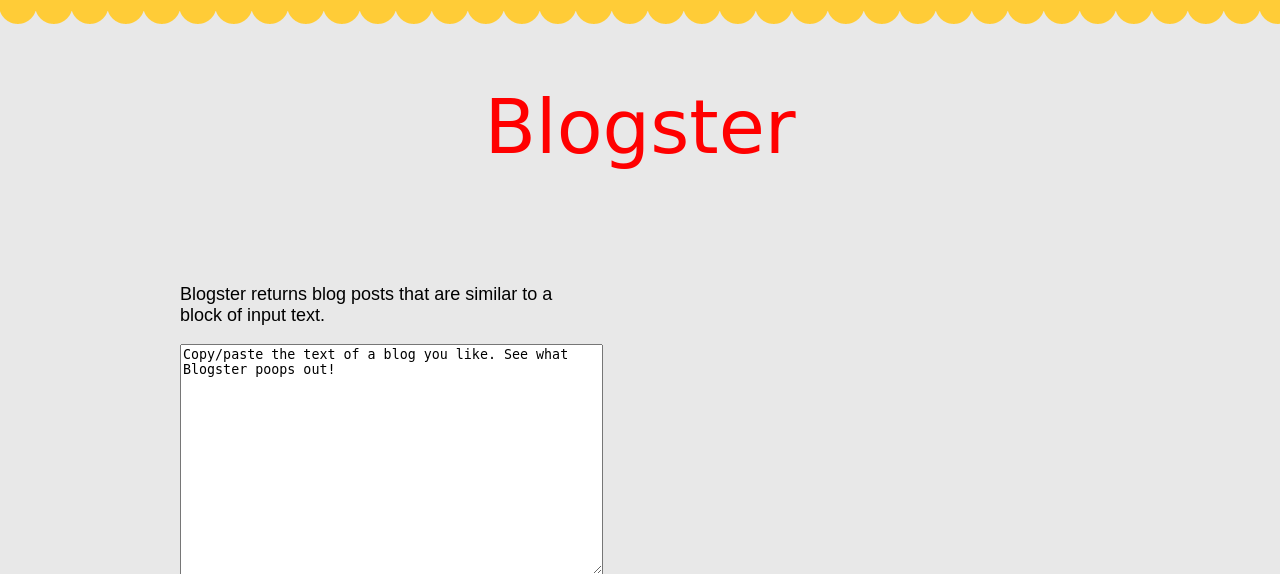
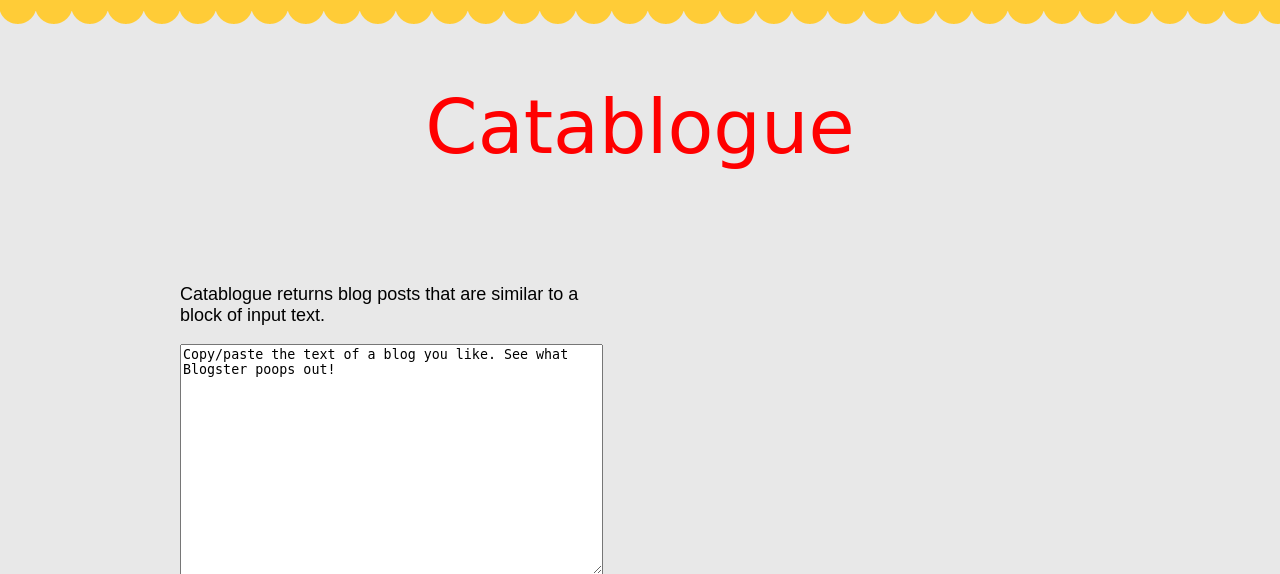
Before and after one commit to micaswyers/HackbrightProject, a Flask app: page / in a window 1280 px wide. Shown: the top 574 px of the page. Run offline with Flask 2, Linux system fonts and the light colour scheme; some libraries are stand-ins or nearby versions.

Commit message:
Never-ending quest to improve how this looks

```diff
--- a/static/myjs.js
+++ b/static/myjs.js
@@ -19,6 +19,6 @@
         console.log(returned_dictionary);
         $(".loading").hide();
         $("#search_results").html('<p class="big-text">' + "Based on your input text, you should read: " +  '</p>');
-        $("#search_results").append('<p class="text">' + returned_dictionary[0].post + '</p>');
+        $("#search_results").append('<p class="text">' + returned_dictionary[0].text + '</p>');
     });
 });
--- a/templates/main.html
+++ b/templates/main.html
@@ -2,17 +2,17 @@
     <head>
 
         <link rel="stylesheet" type="text/css" href="../static/css/main.css">
-        <title>Blogster</title>
+        <title>Catablogue</title>
     </head>
 
     <body>
         <div id="top_border" class="container"></div>
         <div id="" class="container main">
             <div id="heading" class="container">
-                <p>Blogster</p>
+                <p>Catablogue</p>
             </div>
             <div id="sample_input" class="container box">
-                <p class="big-text">Blogster returns blog posts that are similar to a block of input text.</p>
+                <p class="big-text">Catablogue returns blog posts that are similar to a block of input text.</p>
                 <p><textarea id="text_area_sample" cols="50" rows="15">Copy/paste the text of a blog you like. See what Blogster poops out!</textarea>
                 <br><button id="submit" class="btn btn-primary" value="Submit">SUBMIT</button></p>
             </div>
```
